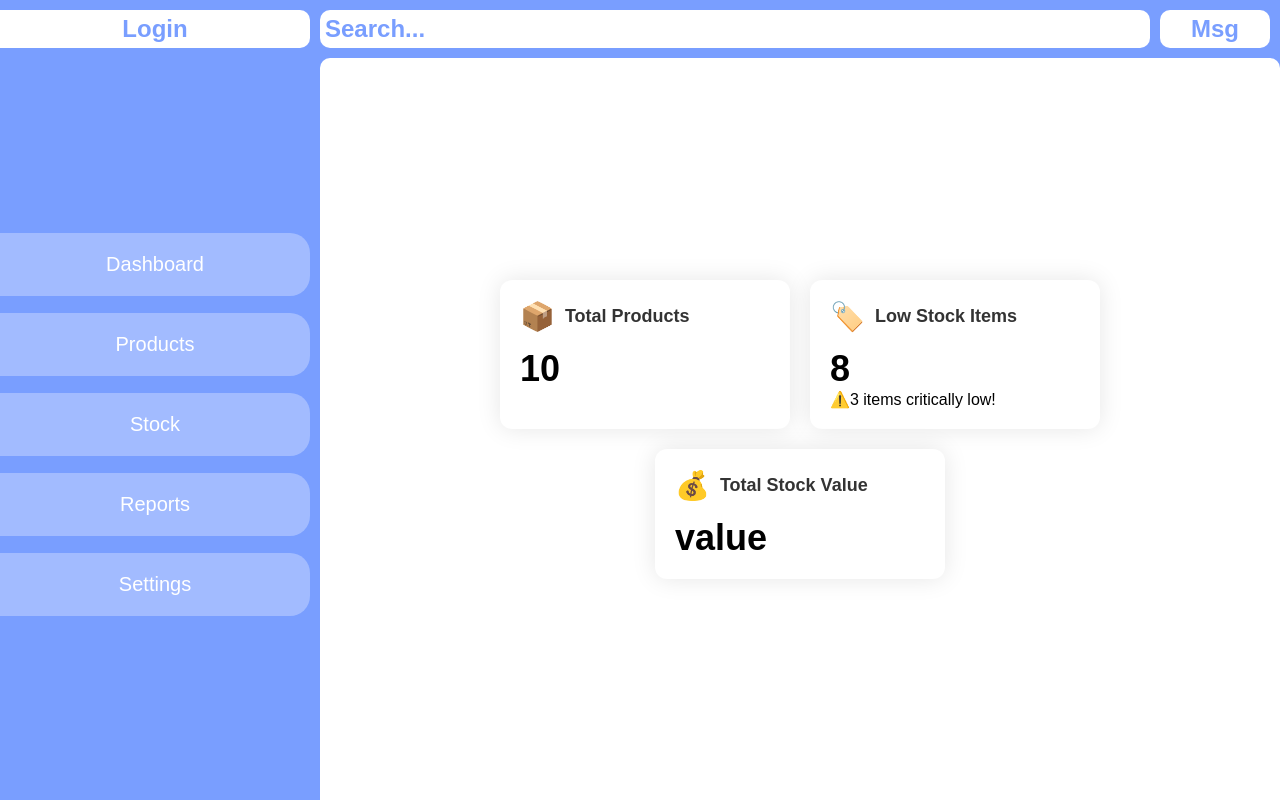
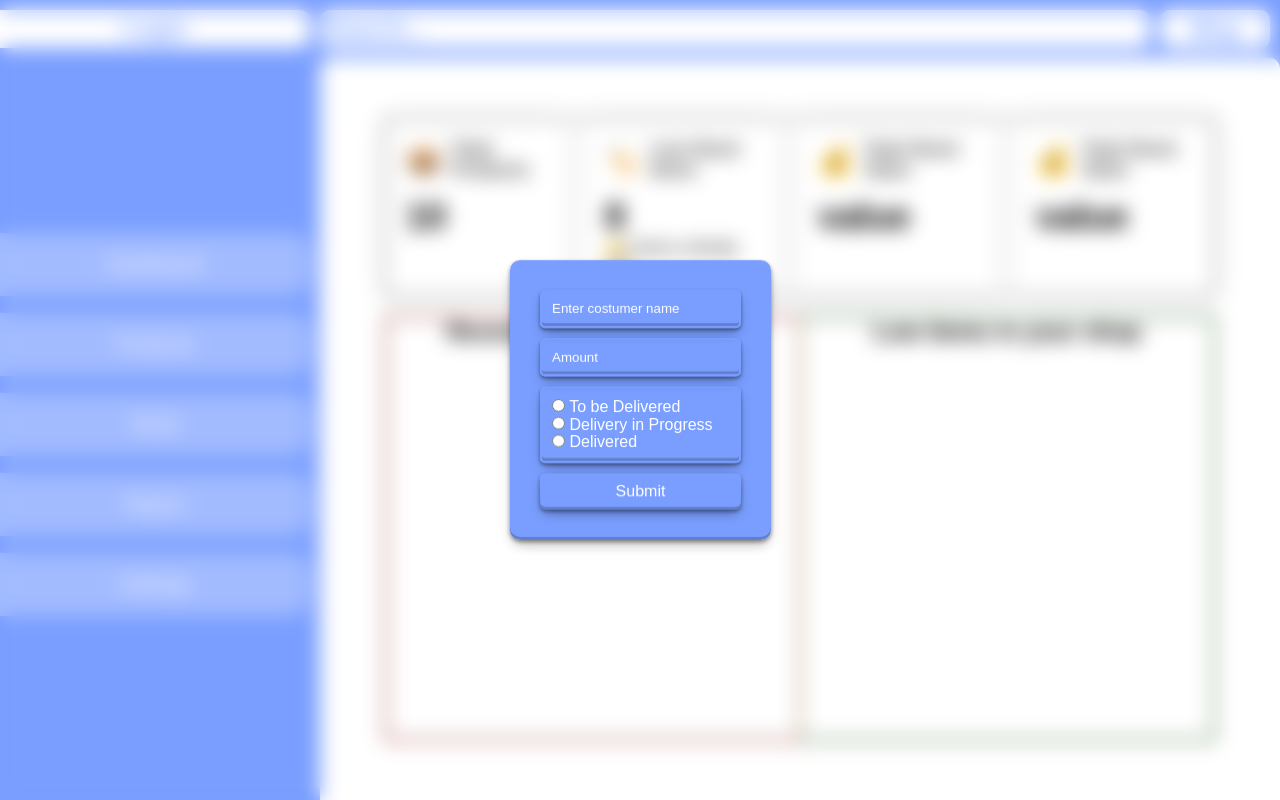
Before and after one commit to aethorex/inventoryApplication, a Next.js app: page / in a window 1280 px wide. Built offline with nearby package versions, Linux system fonts and the light colour scheme.

Commit message:
Add costumer report

```diff
--- a/app/globals.css
+++ b/app/globals.css
@@ -7,3 +7,9 @@
 body {
   background-color: #799EFF;
 }
+
+main {
+  display: flex;
+  height: calc(100vh - 48px);
+  gap: 10px;
+}
--- a/app/layout.js
+++ b/app/layout.js
@@ -1,6 +1,7 @@
 import { Geist, Geist_Mono } from "next/font/google";
 import "./globals.css";
 import NavBar from "@/components/Navbar/NavBar";
+import SideMenu from "@/components/SideMenu/sideMenu";
 
 const geistSans = Geist({
   variable: "--font-geist-sans",
@@ -22,7 +23,10 @@ export default function RootLayout({ children }) {
     <html lang="en">
       <body>
         <NavBar/>
-        {children}
+        <main>
+          <SideMenu />
+          {children}
+        </main>
       </body>
     </html>
   );
--- a/app/page.js
+++ b/app/page.js
@@ -1,21 +1,61 @@
 import styles from "./page.module.css";
-import DashBoard from "@/components/dashBoard/dashBoard";
+import Link from "next/link";
+import AddCostumerDetail from "@/components/AddCostumerDetail/addCostumerDetail";
 
 export default function Home() {
   return (
-    <main className={styles.main}>
-      <div className={styles.sideMenu}>
-        <ul>
-          <li>Dashboard</li>
-          <li>Products</li>
-          <li>Stock</li>
-          <li>Reports</li>
-          <li>Settings</li>
-        </ul>
+    <>
+      <div className={styles.content}>
+        <div className={styles.mainContainer}>
+          <div className={styles.card}>
+            <div className={styles.cardHeader}>
+              <span className={styles.cardIcon}>📦</span>
+              <h2 className={styles.cardTitle}>Total Products</h2>
+            </div>
+            <div className={styles.cardValue}>10</div>
+          </div>
+
+          {/* Low Stock Items */}
+          <div className={`${styles.card} ${styles.lowStockCard}`}>
+            <div className={styles.cardHeader}>
+              <span className={styles.cardIcon}>🏷️</span>
+              <h2 className={styles.cardTitle}>Low Stock Items</h2>
+            </div>
+            <div className={styles.cardValue}>8</div>
+            <div className={styles.cardAlert}>
+              <span className={styles.alertIcon}>⚠️</span>
+              <span>3 items critically low!</span>
+            </div>
+          </div>
+
+          {/* Total Stock Value */}
+          <div className={`${styles.card} ${styles.totalStock}`}>
+            <div className={styles.cardHeader}>
+              <span className={styles.cardIcon}>💰</span>
+              <h2 className={styles.cardTitle}>Total Stock Value</h2>
+            </div>
+            <div className={styles.cardValue}>value</div>
+          </div>
+
+          <div className={`${styles.card} ${styles.totalStock}`}>
+            <div className={styles.cardHeader}>
+              <span className={styles.cardIcon}>💰</span>
+              <h2 className={styles.cardTitle}>Total Stock Value</h2>
+            </div>
+            <div className={styles.cardValue}>value</div>
+          </div>
+        </div>
+
+        <div className={styles.recentOrderAndLowItems}>
+          <div className={styles.recentOrder}>
+            <h1>Recent order of costumer</h1>
+            <AddCostumerDetail />
+          </div>
+          <div className={styles.lowItems}>
+            <h1>Low items in your shop</h1>
+          </div>
+        </div>
       </div>
-      <div className={styles.content}>
-        <DashBoard />
-      </div>
-    </main>
+    </>
   );
 }
--- a/app/page.module.css
+++ b/app/page.module.css
@@ -1,53 +1,88 @@
-.main {
-  display: flex;
-  height: calc(100vh - 48px);
-  gap: 10px;
-}
-
-.sideMenu {
-  width: 310px;
-  height: calc(100vh - 48px);
-  display: flex;
-  align-items: center;
-  justify-content: center;
-}
-
-.sideMenu ul {
-  height: 400px;
-  width: 100%;
-  list-style: none;
-  display: flex;
-  flex-direction: column;
-  align-items: center;
-  justify-content: space-around;
-}
-
-.sideMenu ul li {
-  font-size: 20px;
-  color: white;
-  width: 100%;
-  text-align: center;
-  cursor: pointer;
-  background-color: rgba(255, 255, 255, 0.3);
-  padding: 20px 0;
-  border-radius: 0 20px 20px 0;
-  transition: all 0.3s ease;
-}
-
-.sideMenu ul li:hover {
-  scale: 1.05;
-  transform: translateY(-5px);
-}
-
 .content {
   flex: 1;
   display: flex;
+  flex-direction: column;
   align-items: center;
   justify-content: center;
   padding: 20px;
   box-sizing: border-box;
   overflow-y: auto;
   background-color: #fff;
-  border-radius:  10px 10px 0 0;
+  border-radius: 10px 10px 0 0;
   margin-top: 10px;
+  gap: 20px;
 }
+
+/* dashboard */
+
+.mainContainer {
+  gap: 20px;
+  display: flex;
+  border: 1px solid black;
+  width: 90%;
+  align-items: stretch;
+}
+
+.card {
+  background-color: #fff;
+  border-radius: 12px;
+  box-shadow: 0 0px 25px rgba(0, 0, 0, 0.1);
+  padding: 20px;
+  flex-grow: 1;
+}
+
+.cardHeader {
+  display: flex;
+  align-items: center;
+  gap: 10px;
+}
+
+.cardIcon {
+  font-size: 28px;
+}
+
+.cardTitle {
+  font-size: 18px;
+  color: #333;
+  font-weight: 600;
+}
+
+.cardValue {
+  font-size: 36px;
+  font-weight: bold;
+  margin-top: 15px;
+}
+
+.recentOrderAndLowItems {
+  border: 1px solid black;
+  width: 90%;
+  height: 60%;
+  display: flex;
+}
+
+.recentOrder {
+  height: 100%;
+  width: 50%;
+  border: 1px solid red;
+  display: flex;
+  flex-direction: column;
+  align-items: center;
+  gap: 20px;
+}
+
+.recentOrder h1 {
+  font-size: 1.5rem;
+}
+
+.lowItems {
+  height: 100%;
+  width: 50%;
+  border: 1px solid green;
+  display: flex;
+  align-items: center;
+  flex-direction: column;
+}
+
+.lowItems h1 {
+  font-size: 1.5rem;
+}
--- /dev/null
+++ b/components/AddCostumerDetail/addCostumerDetail.js
@@ -0,0 +1,33 @@
+import styles from "./addCostumerDetail.module.css";
+
+export default function AddCostumerDetail() {
+  return (
+    <div className={styles.background}>
+      <form className={styles.form}>
+        <input
+          placeholder="Enter costumer name"
+          className={styles.input}
+          type="text"
+          name="name"
+        />
+        <input
+          placeholder="Amount"
+          className={styles.input}
+          type="number"
+          name="number"
+        />
+        <div className={styles.status}>
+          <input type="radio" id="tbd" name="status" value="tbd" />
+          <label htmlFor="tbd"> To be Delivered</label>
+          <br />
+          <input type="radio" id="tbd" name="status" value="tbd" />
+          <label htmlFor="tbd"> Delivery in Progress</label>
+          <br />
+          <input type="radio" id="tbd" name="status" value="tbd" />
+          <label htmlFor="tbd"> Delivered</label>
+        </div>
+        <button className={styles.button}>Submit</button>
+      </form>
+    </div>
+  );
+}
--- /dev/null
+++ b/components/AddCostumerDetail/addCostumerDetail.module.css
@@ -0,0 +1,120 @@
+.background {
+  z-index: 10;
+  backdrop-filter: blur(10px);
+  display: flex;
+  justify-content: center;
+  align-items: center;
+  position: fixed;
+  height: 100%;
+  width: 100%;
+  top: 0;
+  left: 0;
+}
+
+.form {
+  position: relative;
+  display: flex;
+  flex-direction: column;
+  gap: 10px;
+  padding: 30px;
+  background: linear-gradient(to bottom, #799EFF, #799EFF);
+  border-radius: 10px;
+  overflow: hidden;
+  perspective: 1000px;
+  transform-style: preserve-3d;
+  transform: rotateX(-10deg);
+  transition: all 0.3s ease-in-out;
+  box-shadow: rgba(0, 0, 0, 0.4) 0px 2px 4px,
+    rgba(0, 0, 0, 0.3) 0px 7px 13px -3px, rgba(0, 0, 0, 0.2) 0px -3px 0px inset;
+  animation: form-animation 0.5s ease-in-out;
+}
+
+@keyframes form-animation {
+  from {
+    transform: rotateX(-30deg);
+    opacity: 0;
+  }
+
+  to {
+    transform: rotateX(0deg);
+    opacity: 1;
+  }
+}
+
+.input {
+  padding: 10px;
+  border-radius: 5px;
+  background-color: transparent;
+  transition: border-color 0.3s ease-in-out, background-color 0.3s ease-in-out,
+    transform 0.3s ease-in-out, box-shadow 0.3s ease-in-out;
+  transform-style: preserve-3d;
+  backface-visibility: hidden;
+  color: rgb(255, 255, 255);
+  border: 2px solid #799EFF;
+  box-shadow: rgba(0, 0, 0, 0.4) 0px 2px 4px,
+    rgba(0, 0, 0, 0.3) 0px 7px 13px -3px, rgba(0, 0, 0, 0.2) 0px -3px 0px inset;
+}
+
+.input::placeholder {
+  color: #fff;
+}
+
+.input:hover,
+.input:focus {
+  border-color: #799EFF;
+  background-color: rgba(255, 255, 255, 0.2);
+  transform: translateY(-5px);
+  box-shadow: 0px 2px 4px rgba(0, 0, 0, 0.3);
+  outline: none;
+}
+
+.status {
+  padding: 10px;
+  border-radius: 5px;
+  background-color: transparent;
+  transition: border-color 0.3s ease-in-out, background-color 0.3s ease-in-out,
+    transform 0.3s ease-in-out, box-shadow 0.3s ease-in-out;
+  transform-style: preserve-3d;
+  backface-visibility: hidden;
+  color: rgb(255, 255, 255);
+  border: 2px solid #799EFF;
+  box-shadow: rgba(0, 0, 0, 0.4) 0px 2px 4px,
+    rgba(0, 0, 0, 0.3) 0px 7px 13px -3px, rgba(0, 0, 0, 0.2) 0px -3px 0px inset;
+}
+
+.status::placeholder {
+  color: #fff;
+}
+
+.status:hover,
+.status:focus {
+  border-color: #799EFF;
+  background-color: rgba(255, 255, 255, 0.2);
+  transform: translateY(-5px);
+  box-shadow: 0px 2px 4px rgba(0, 0, 0, 0.3);
+  outline: none;
+}
+
+.button {
+  padding: 10px 20px;
+  border: none;
+  border-radius: 5px;
+  background-color: #799EFF;
+  color: #fff;
+  font-size: 16px;
+  cursor: pointer;
+  transform-style: preserve-3d;
+  backface-visibility: hidden;
+  transform: rotateX(-10deg);
+  transition: all 0.3s ease-in-out;
+  box-shadow: rgba(0, 0, 0, 0.4) 0px 2px 4px,
+    rgba(0, 0, 0, 0.3) 0px 7px 13px -3px, rgba(0, 0, 0, 0.2) 0px -3px 0px inset;
+}
+
+.button:hover {
+  background-color: #799EFF;
+  font-size: 17px;
+  border-radius: 10px;
+  box-shadow: rgba(0, 0, 0, 0.4) 0px 2px 4px,
+    rgba(0, 0, 0, 0.3) 0px 7px 13px -3px, rgba(0, 0, 0, 0.2) 0px -3px 0px inset;
+}
--- /dev/null
+++ b/components/SideMenu/sideMenu.js
@@ -0,0 +1,26 @@
+import styles from './sidemenu.module.css';
+import Link from 'next/link';
+
+export default function SideMenu() {
+  return (
+    <div className={styles.sideMenu}>
+      <ul>
+        <li>
+          <Link href="/">Dashboard</Link>
+        </li>
+        <li>
+          <Link href="/products">Products</Link>
+        </li>
+        <li>
+          <Link href="/stocks">Stock</Link>
+        </li>
+        <li>
+          <Link href="/report">Report</Link>
+        </li>
+        <li>
+          <Link href="/settings">Settings</Link>
+        </li>
+      </ul>
+    </div>
+  );
+}
--- /dev/null
+++ b/components/SideMenu/sidemenu.module.css
@@ -0,0 +1,40 @@
+.sideMenu {
+  width: 310px;
+  height: calc(100vh - 48px);
+  display: flex;
+  align-items: center;
+  justify-content: center;
+}
+
+.sideMenu ul {
+  height: 400px;
+  width: 100%;
+  list-style: none;
+  display: flex;
+  flex-direction: column;
+  align-items: center;
+  justify-content: space-around;
+}
+
+.sideMenu ul li {
+  width: 100%;
+}
+
+.sideMenu ul li a {
+  display: block;
+  font-size: 20px;
+  text-decoration: none;
+  color: white;
+  width: 100%;
+  text-align: center;
+  cursor: pointer;
+  background-color: rgba(255, 255, 255, 0.3);
+  padding: 20px 0;
+  border-radius: 0 20px 20px 0;
+  transition: all 0.3s ease;
+}
+
+.sideMenu ul li a:hover {
+  scale: 1.05;
+  transform: translateY(-5px);
+}
--- a/components/dashBoard/dashBoard.js
+++ /dev/null
@@ -1,40 +0,0 @@
-import styles from "./dashBoard.module.css";
-
-export default function DashBoard() {
-  return (
-    // Total Products
-    <div className={styles.mainContainer}>
-      <div className={styles.card}>
-        <div className={styles.cardHeader}>
-          <span className={styles.cardIcon}>📦</span>
-          <h2 className={styles.cardTitle}>Total Products</h2>
-        </div>
-        <div className={styles.cardValue}>10</div>
-      </div>
-
-      {/* Low Stock Items */}
-      <div className={`${styles.card} ${styles.lowStockCard}`}>
-        <div className={styles.cardHeader}>
-          <span className={styles.cardIcon}>🏷️</span>
-          <h2 className={styles.cardTitle}>Low Stock Items</h2>
-        </div>
-        <div className={styles.cardValue}>8</div>
-        <div className={styles.cardAlert}>
-          <span className={styles.alertIcon}>⚠️</span>
-          <span>3 items critically low!</span>
-        </div>
-      </div>
-
-      {/* Total Stock Value */}
-      <div className={`${styles.card} ${styles.totalStock}`}>
-        <div className={styles.cardHeader}>
-          <span className={styles.cardIcon}>💰</span>
-          <h2 className={styles.cardTitle}>Total Stock Value</h2>
-        </div>
-        <div className={styles.cardValue}>value</div>
-      </div>
-    </div>
-
-
-  );
-}
--- a/components/dashBoard/dashBoard.module.css
+++ /dev/null
@@ -1,37 +0,0 @@
-.mainContainer {
-  width: 700px;
-  gap: 20px;
-  justify-content: center;
-  flex-wrap: wrap;
-  display: flex;
-}
-
-.card {
-  background-color: #fff;
-  border-radius: 12px;
-  box-shadow: 0 0px 25px rgba(0, 0, 0, 0.1);
-  padding: 20px;
-  width: 250px;
-}
-
-.cardHeader {
-  display: flex;
-  align-items: center;
-  gap: 10px;
-}
-
-.cardIcon {
-  font-size: 28px;
-}
-
-.cardTitle {
-  font-size: 18px;
-  color: #333;
-  font-weight: 600;
-}
-
-.cardValue {
-  font-size: 36px;
-  font-weight: bold;
-  margin-top: 15px;
-}
```
